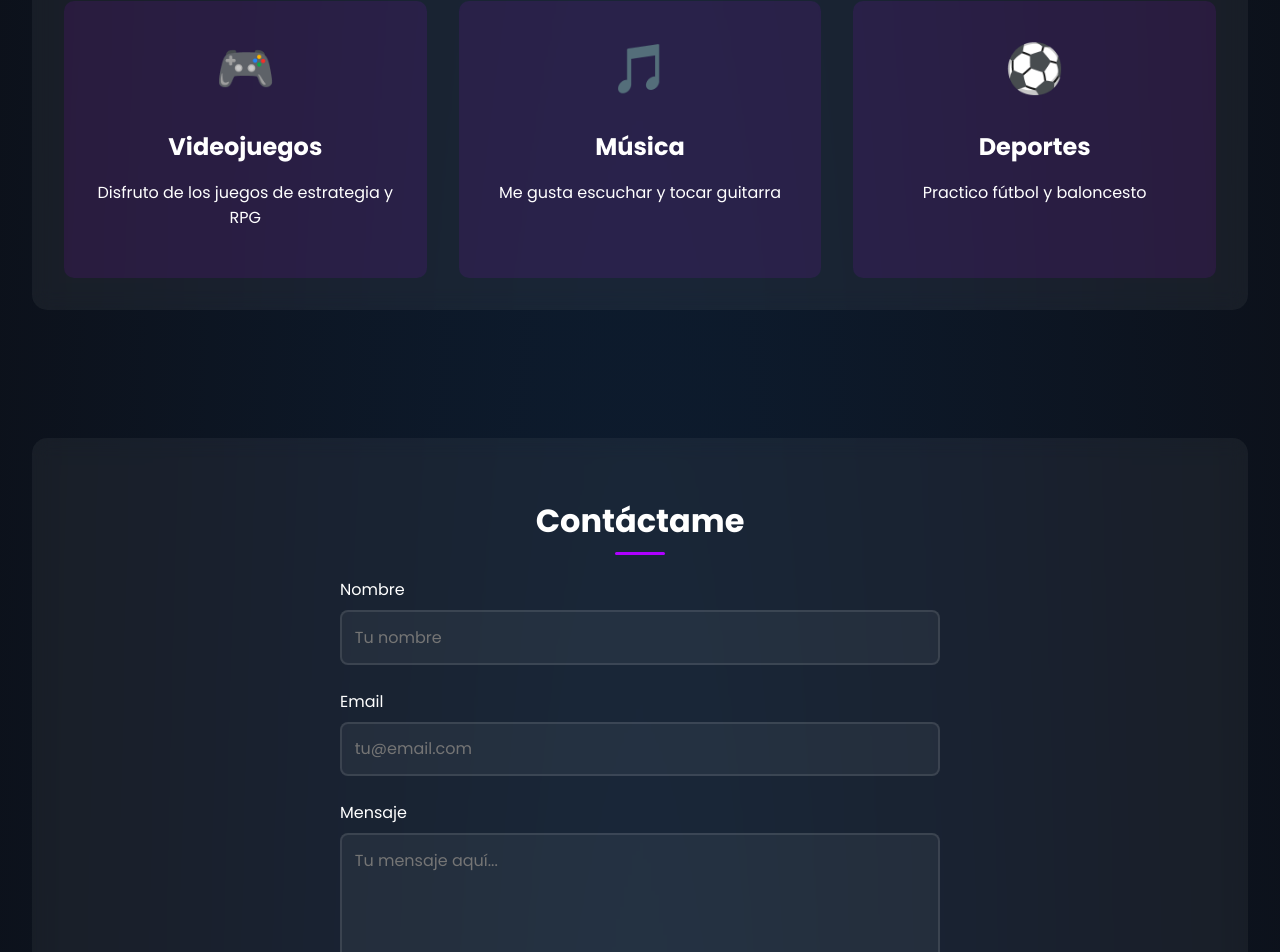
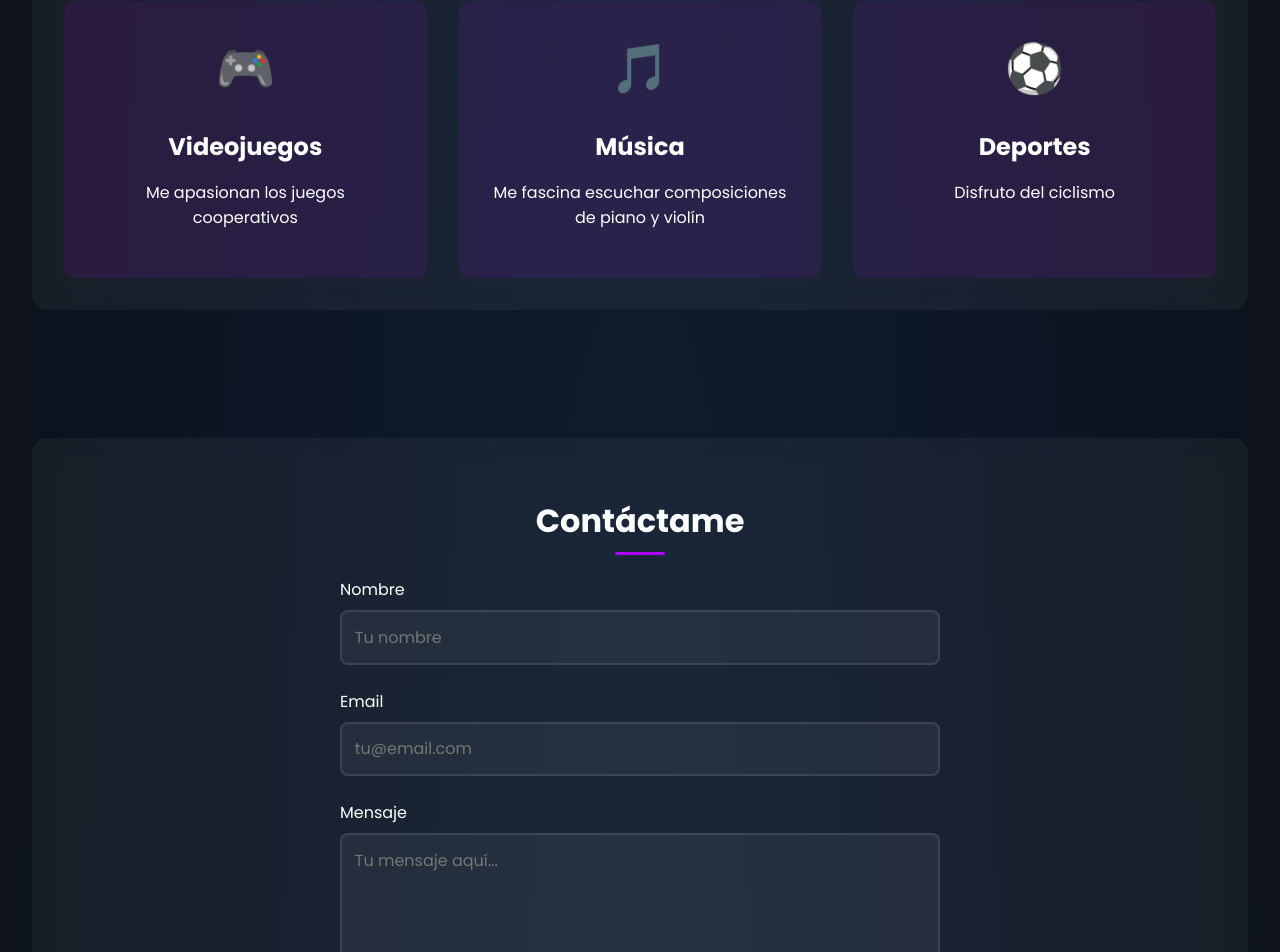
Before and after one commit to KevinVichi/portfolio, a React (Vite) app: page / in a window 1280 px wide. Shown: the part 4392-5344 px from the top of the page. Built offline with nearby package versions, Linux system fonts and the light colour scheme.

Commit message:
actualizacion de mis hobbies

```diff
--- a/src/components/Hobbies/hobies.tsx
+++ b/src/components/Hobbies/hobies.tsx
@@ -8,17 +8,17 @@ const Hobbies = () => {
     {
       name: "Videojuegos",
       icon: "🎮",
-      description: "Disfruto de los juegos de estrategia y RPG",
+      description: "Me apasionan los juegos cooperativos",
     },
     {
       name: "Música",
       icon: "🎵",
-      description: "Me gusta escuchar y tocar guitarra",
+      description: "Me fascina escuchar composiciones de piano y violín",
     },
     {
       name: "Deportes",
       icon: "⚽",
-      description: "Practico fútbol y baloncesto",
+      description: "Disfruto del ciclismo",
     },
   ];
 
--- a/src/components/Social/social.tsx
+++ b/src/components/Social/social.tsx
@@ -30,7 +30,7 @@ const SocialLinks = () => {
             </div>
           </a>
           <a
-            href="https://linkedin.com/in/tuUsuario"
+            href="https://www.linkedin.com/in/kevin-daniel-vichicela-casa-6932ab331/"
             target="_blank"
             rel="noopener noreferrer"
             className="social-icon linkedin"
```
